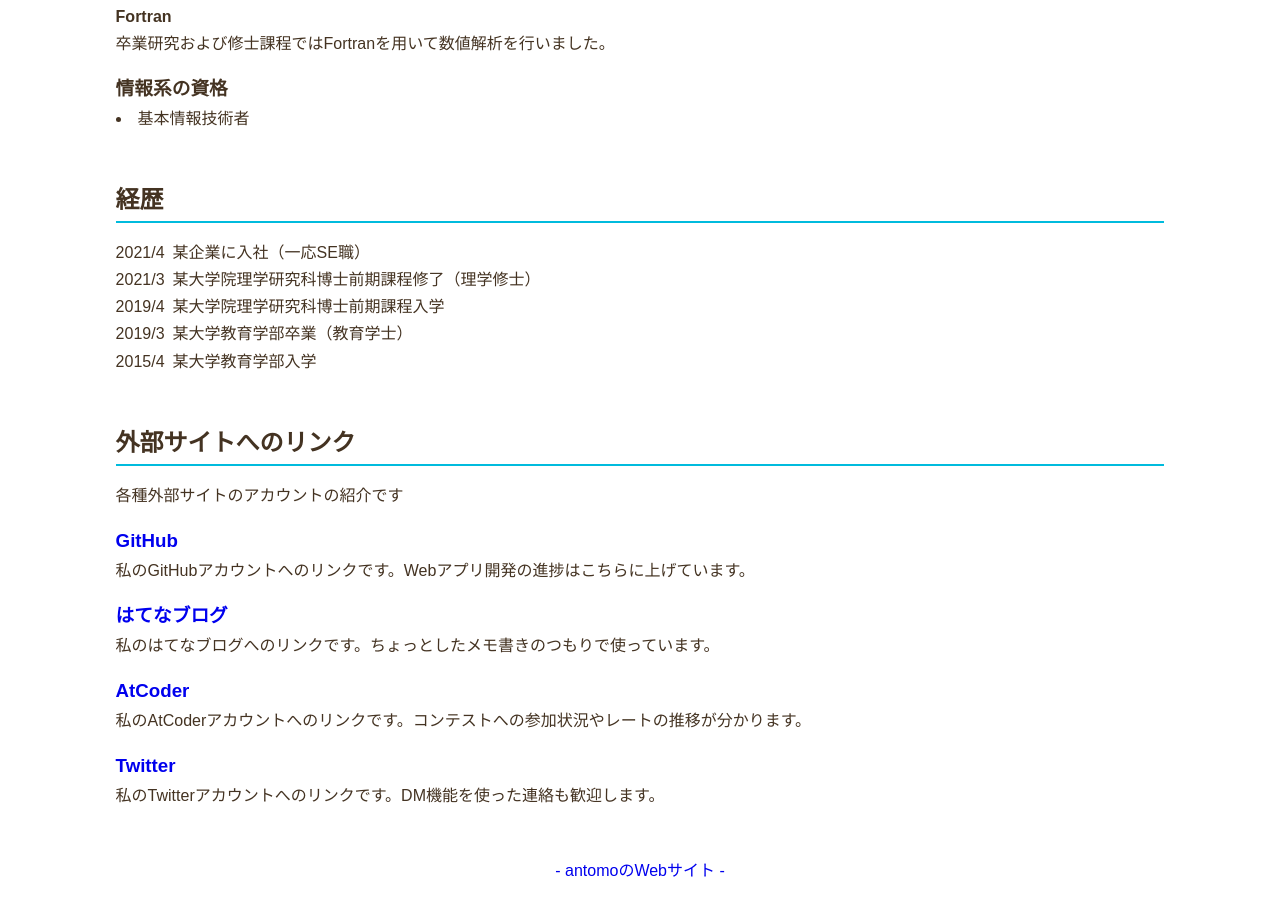
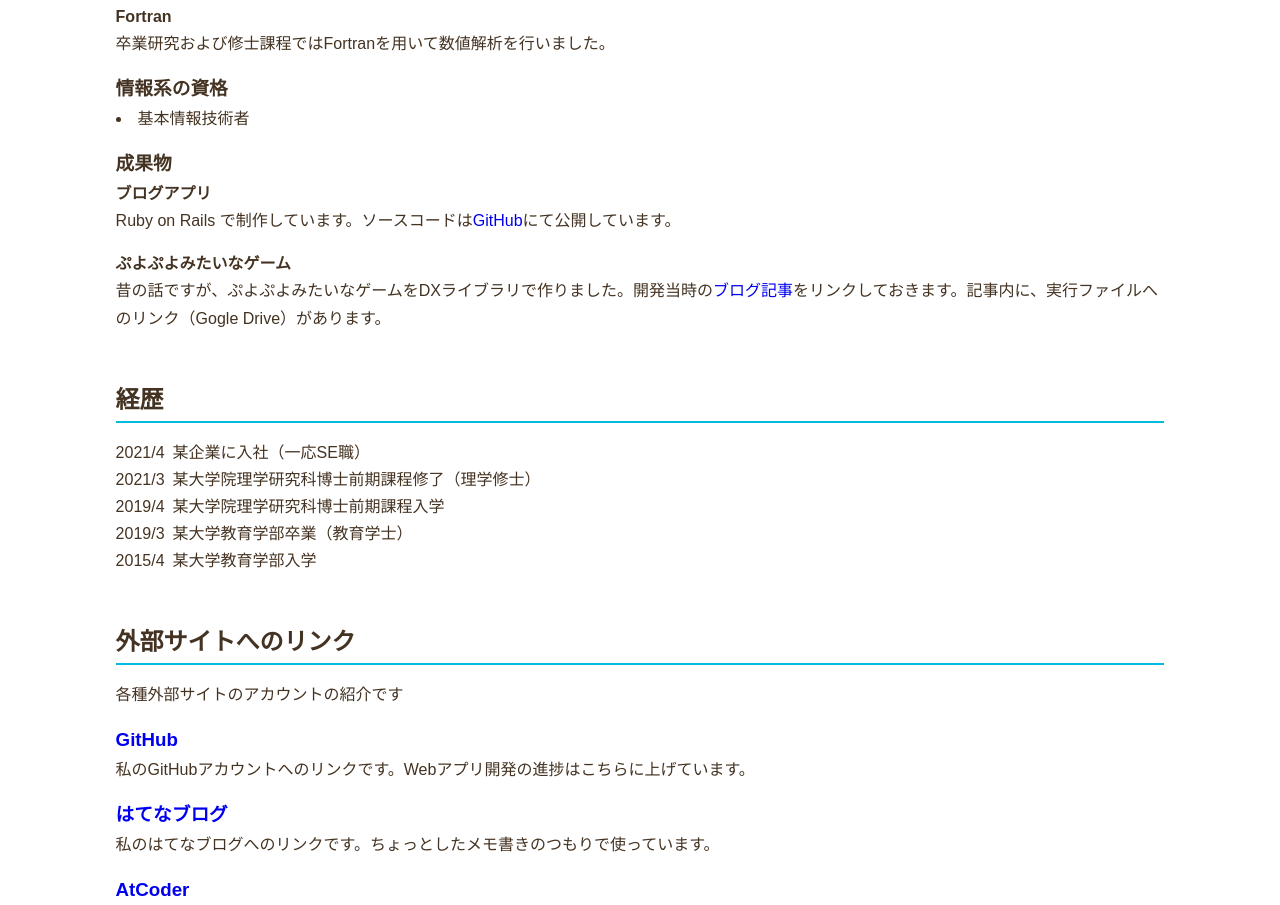
Before and after one commit to tomoand/tomoand.github.io, a plain HTML site: page index.html in a window 1280 px wide. Shown: the part 1299-2204 px from the top of the page. Before the commit the page ends 2183 px from the top, so only its background shows below. Drawn offline with Linux system fonts and the light colour scheme; some packages are replaced by stand-ins of ours.

Commit message:
スキル欄の充実
スキル欄に成果物の項目を追加

```diff
--- a/css/style.css
+++ b/css/style.css
@@ -93,6 +93,7 @@ h2 {
 
 #skills ul{
     list-style-position: inside;
+    margin-bottom: 1rem;
 }
 
 /* フッター
--- a/index.html
+++ b/index.html
@@ -70,6 +70,11 @@
                 <ul>
                     <li>基本情報技術者</li>
                 </ul>
+                <h3>成果物</h3>
+                    <h4>ブログアプリ</h4>
+                    <p>Ruby on Rails で制作しています。ソースコードは<a href="https://github.com/tomoand/dialog_app">GitHub</a>にて公開しています。</p>
+                    <h4>ぷよぷよみたいなゲーム</h4>
+                    <p>昔の話ですが、ぷよぷよみたいなゲームをDXライブラリで作りました。開発当時の<a href="https://tomoand.hatenablog.com/entry/2020/06/04/210606">ブログ記事</a>をリンクしておきます。記事内に、実行ファイルへのリンク（Gogle Drive）があります。</p>
         </div>
 
         <div id="cv" class="main wrapper">
```
